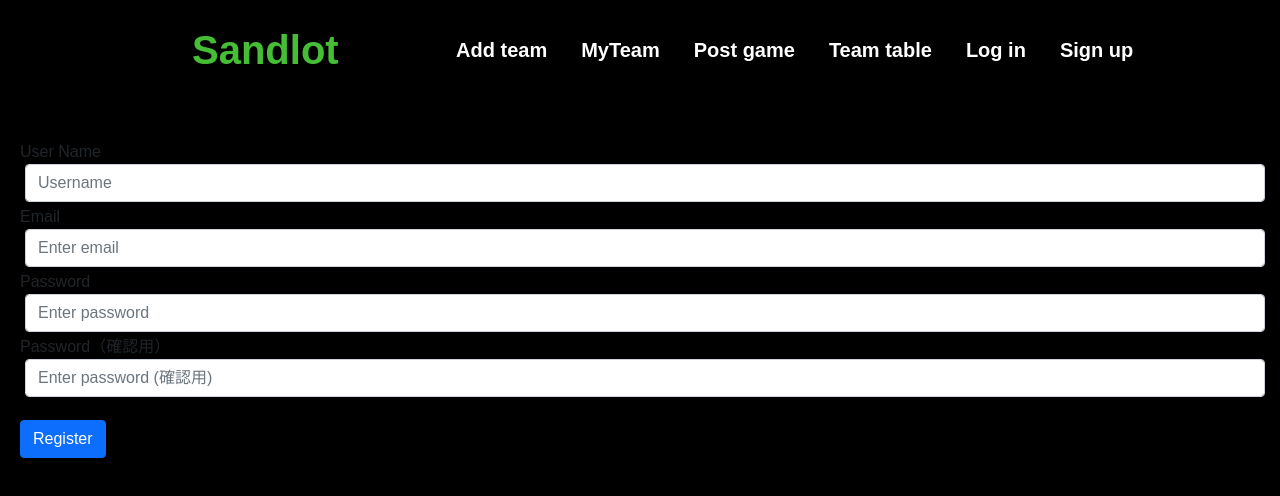
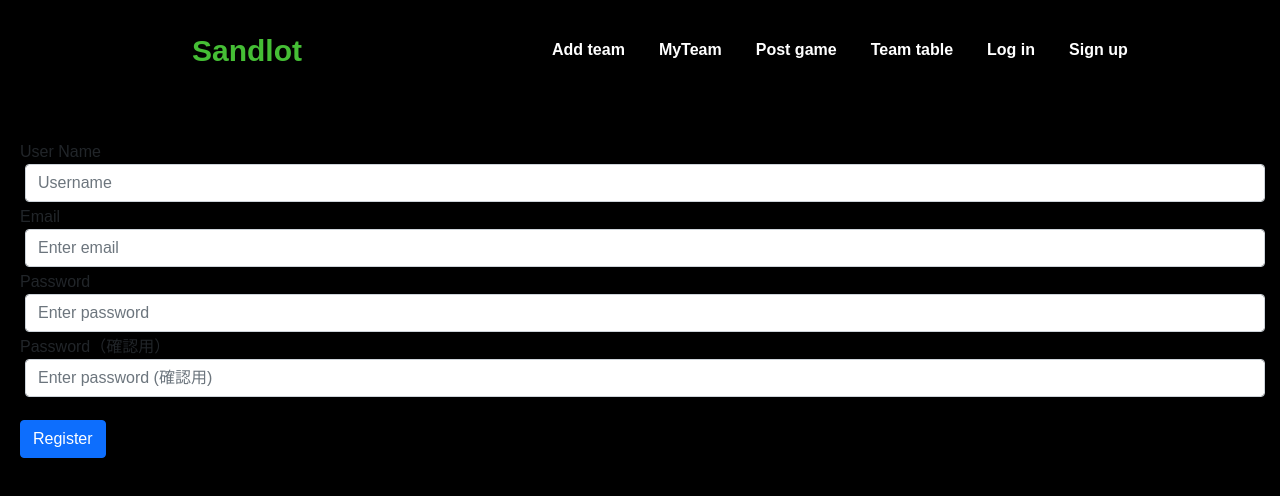
Before and after one commit to kaheiseki/sandlot, a React (Create React App) app: page /signup in a window 1280 px wide. Shown: the top 496 px of the page. Built offline with nearby package versions, Linux system fonts and the light colour scheme.

Commit message:
style update

```diff
--- a/src/components/header/header.css
+++ b/src/components/header/header.css
@@ -12,7 +12,9 @@
   font-weight: bold;
   margin-left: 15%;
   color: #45be35 !important;
+
 }
+
 .headerText:hover{
   color: #88b940 !important;
   background: -webkit-linear-gradient(0deg, #40E0D0, #FF8C00, #FF0080);
@@ -39,3 +41,18 @@
   background-color: #45be35;
   color: black !important;
 }
+
+@media (max-width:1400px) {
+  .headerText{
+    font-size: 30px;
+  }
+  .headerContents{
+    font-size: 16px;
+  }
+}
+
+@media (max-width:1200px) {
+  .headerContents{
+    font-size: 15px;
+  }
+}
--- a/src/components/header/header.js
+++ b/src/components/header/header.js
@@ -2,7 +2,7 @@ import React from "react";
 import { Navbar, Nav } from 'react-bootstrap';
 import 'bootstrap/dist/css/bootstrap.min.css';
 import './header.css';
-import { Link } from "react-router-dom";
+// import { Link } from "react-router-dom";
 
 
 // ヘッダーを表示するコンポーネント
```
